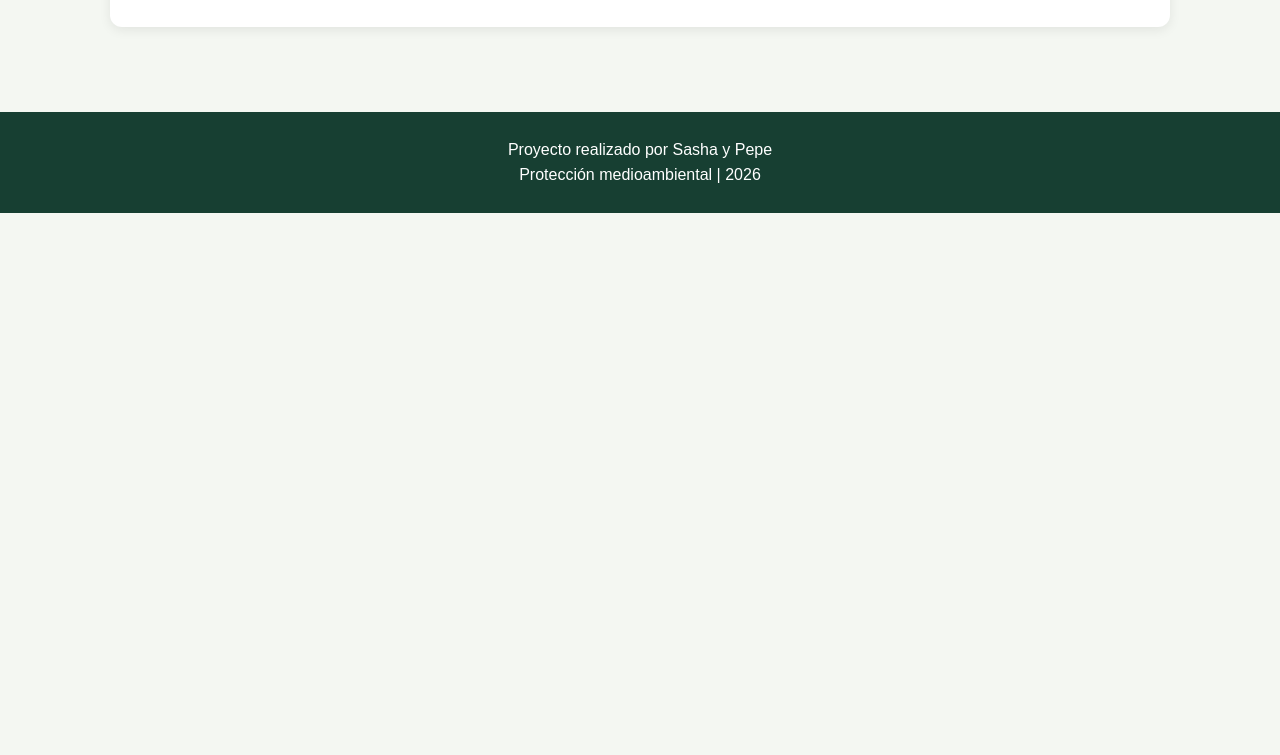
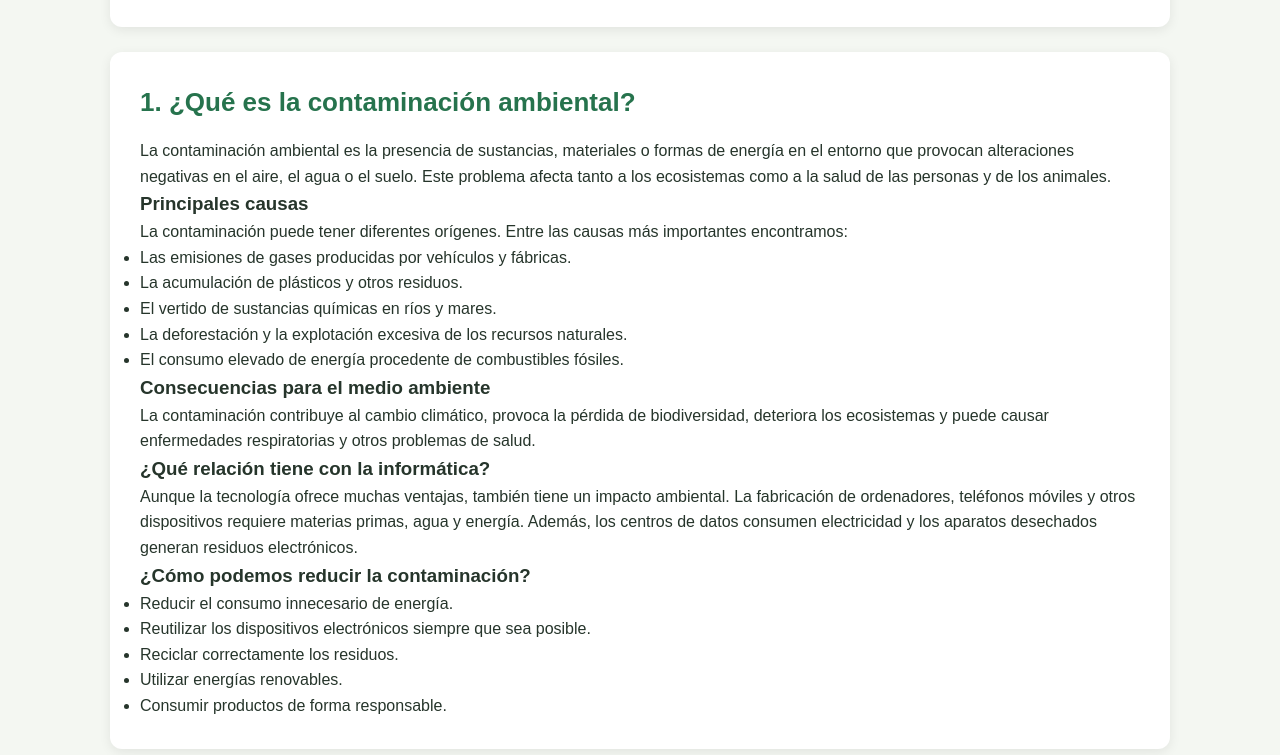
Before and after one commit to sashagarchi13-ux/informatica-ambiental, a plain HTML site: page index.html in a window 1280 px wide. Shown: the part 565-1320 px from the top of the page. Before the commit the page ends 800 px from the top, so only its background shows below. Drawn offline with Linux system fonts and the light colour scheme.

Commit message:
Añadir apartado sobre contaminación ambiental

```diff
--- a/index.html
+++ b/index.html
@@ -44,6 +44,65 @@
             </p>
         </section>
 
+        <section id="contaminacion">
+
+            <h2>1. ¿Qué es la contaminación ambiental?</h2>
+
+            <p>
+                La contaminación ambiental es la presencia de sustancias,
+                materiales o formas de energía en el entorno que provocan
+                alteraciones negativas en el aire, el agua o el suelo.
+                Este problema afecta tanto a los ecosistemas como a la
+                salud de las personas y de los animales.
+            </p>
+
+            <h3>Principales causas</h3>
+
+            <p>
+                La contaminación puede tener diferentes orígenes.
+                Entre las causas más importantes encontramos:
+            </p>
+
+            <ul>
+                <li>Las emisiones de gases producidas por vehículos y fábricas.</li>
+                <li>La acumulación de plásticos y otros residuos.</li>
+                <li>El vertido de sustancias químicas en ríos y mares.</li>
+                <li>La deforestación y la explotación excesiva de los recursos naturales.</li>
+                <li>El consumo elevado de energía procedente de combustibles fósiles.</li>
+            </ul>
+
+            <h3>Consecuencias para el medio ambiente</h3>
+
+            <p>
+                La contaminación contribuye al cambio climático, provoca
+                la pérdida de biodiversidad, deteriora los ecosistemas
+                y puede causar enfermedades respiratorias y otros
+                problemas de salud.
+            </p>
+
+            <h3>¿Qué relación tiene con la informática?</h3>
+
+            <p>
+                Aunque la tecnología ofrece muchas ventajas, también
+                tiene un impacto ambiental. La fabricación de ordenadores,
+                teléfonos móviles y otros dispositivos requiere materias
+                primas, agua y energía. Además, los centros de datos
+                consumen electricidad y los aparatos desechados generan
+                residuos electrónicos.
+            </p>
+
+            <h3>¿Cómo podemos reducir la contaminación?</h3>
+
+            <ul>
+                <li>Reducir el consumo innecesario de energía.</li>
+                <li>Reutilizar los dispositivos electrónicos siempre que sea posible.</li>
+                <li>Reciclar correctamente los residuos.</li>
+                <li>Utilizar energías renovables.</li>
+                <li>Consumir productos de forma responsable.</li>
+            </ul>
+
+        </section>
+
     </main>
 
     <footer id="autores">
```
